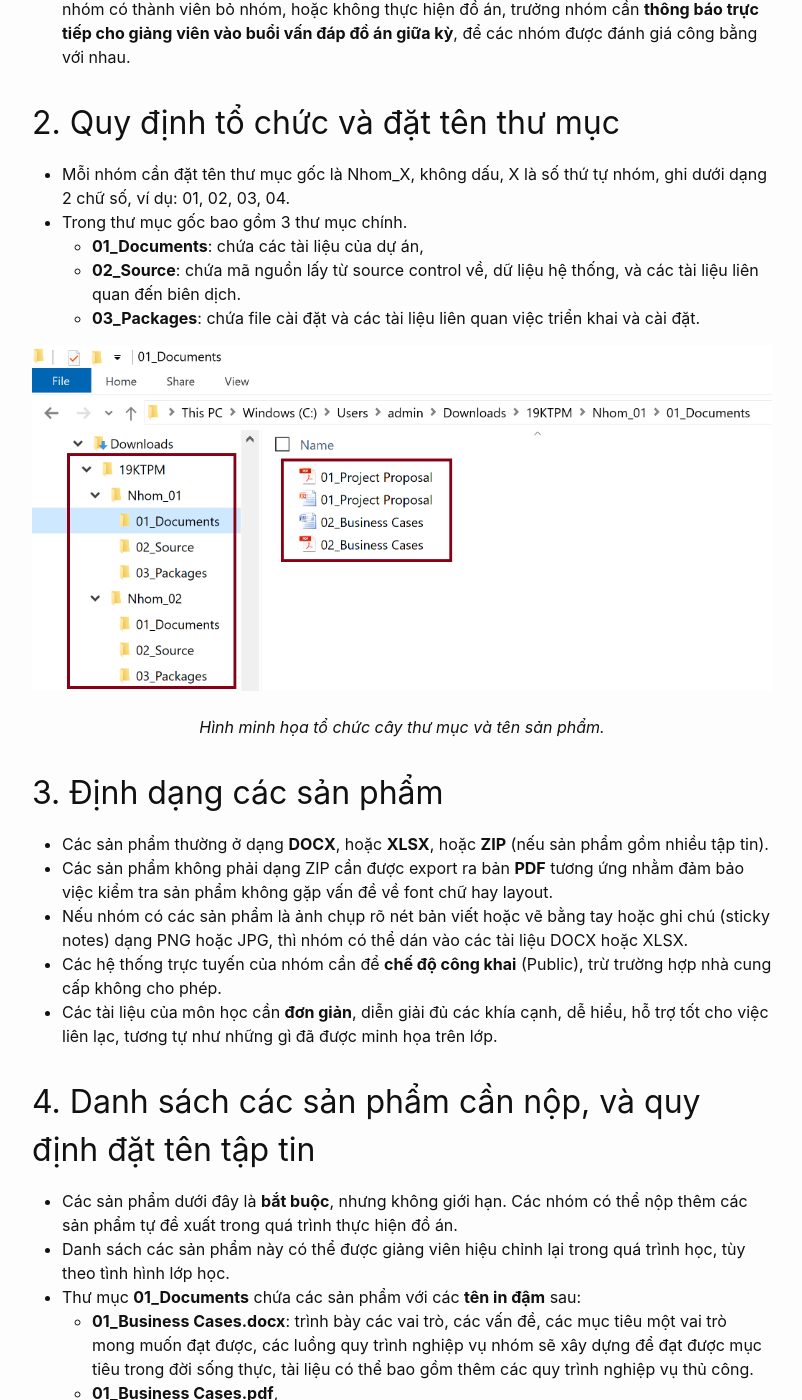
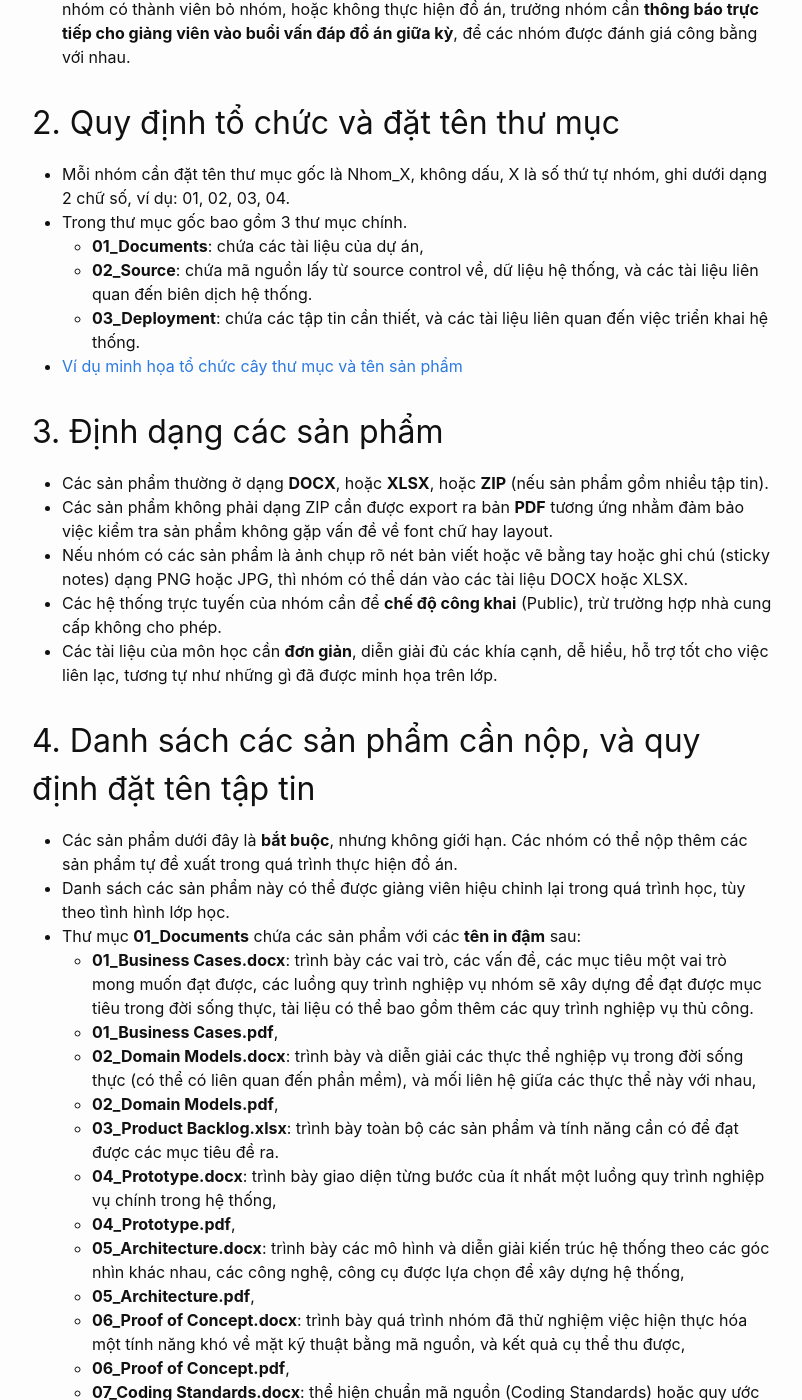
Before and after one commit to ngohuybien/ngohuybien.github.io, a Jekyll site: the page built from _posts/2024-01-20-enterprise-project-artifacts.md, in a window 1280 px wide and 1400 px high, scrolled down 639 px. Shown: the whole window, without its empty margins (238-1040 px from the left). Built offline with Jekyll 4.4.1, drawn with Linux system fonts in a browser that asks for light colours; some of the changed text lies outside the part shown.

Commit message:
Update 2024-01-20-enterprise-project-artifacts.md

```diff
--- a/_posts/2024-01-20-enterprise-project-artifacts.md
+++ b/_posts/2024-01-20-enterprise-project-artifacts.md
@@ -18,16 +18,10 @@
 * Mỗi nhóm cần đặt tên thư mục gốc là Nhom_X, không dấu, X là số thứ tự nhóm, ghi dưới dạng 2 chữ số, ví dụ: 01, 02, 03, 04.
 * Trong thư mục gốc bao gồm 3 thư mục chính.
     * **01_Documents**: chứa các tài liệu của dự án,
-    * **02_Source**: chứa mã nguồn lấy từ source control về, dữ liệu hệ thống, và các tài liệu liên quan đến biên dịch.
-    * **03_Packages**: chứa file cài đặt và các tài liệu liên quan việc triển khai và cài đặt.
-
-<div align="center">
-<img src ="https://ngohuybien.github.io/assets/images/folder-structure.png" alt = "Cây thư mục và tên sản phẩm" width="1024">
-</div>
-<div align="center">
-<br>
-<i>Hình minh họa tổ chức cây thư mục và tên sản phẩm.</i>
-</div>
+    * **02_Source**: chứa mã nguồn lấy từ source control về, dữ liệu hệ thống, và các tài liệu liên quan đến biên dịch hệ thống.
+    * **03_Deployment**: chứa các tập tin cần thiết, và các tài liệu liên quan đến việc triển khai hệ thống.
+* <a href ="https://drive.google.com/drive/folders/17HOXq4MS4uKKT0jnB32I19GqO519JClm?usp=sharing" target="_blank">
+  Ví dụ minh họa tổ chức cây thư mục và tên sản phẩm</a>
 
 ## 3. Định dạng các sản phẩm
 * Các sản phẩm thường ở dạng **DOCX**, hoặc **XLSX**, hoặc **ZIP** (nếu sản phẩm gồm nhiều tập tin).
@@ -42,8 +36,8 @@
 * Thư mục **01_Documents** chứa các sản phẩm với các **tên in đậm** sau:
     * **01_Business Cases.docx**: trình bày các vai trò, các vấn đề, các mục tiêu một vai trò mong muốn đạt được, các luồng quy trình nghiệp vụ nhóm sẽ xây dựng để đạt được mục tiêu trong đời sống thực, tài liệu có thể bao gồm thêm các quy trình nghiệp vụ thủ công.
     * **01_Business Cases.pdf**,
-    * **02_Domain Model.docx**: trình bày mô hình và diễn giải các thực thể nghiệp vụ trong đời sống thực (có thể có liên quan đến phần mềm) và mối liên hệ giữa các thực thể này với nhau,
-    * **02_Domain Model.pdf**,
+    * **02_Domain Models.docx**: trình bày và diễn giải các thực thể nghiệp vụ trong đời sống thực (có thể có liên quan đến phần mềm), và mối liên hệ giữa các thực thể này với nhau,
+    * **02_Domain Models.pdf**,
     * **03_Product Backlog.xlsx**: trình bày toàn bộ các sản phẩm và tính năng cần có để đạt được các mục tiêu đề ra.
     * **04_Prototype.docx**: trình bày giao diện từng bước của ít nhất một luồng quy trình nghiệp vụ chính trong hệ thống,
     * **04_Prototype.pdf**,
@@ -76,7 +70,7 @@
     * Các giảng viên sẽ **KHÔNG** giải quyết các thắc mắc về điểm số nếu mã nguồn không biên dịch được theo tài liệu "04_Compilation Guide.docx" (minh chứng bằng các ảnh chụp màn hình).
     * Các giảng viên sẽ **KHÔNG** giải quyết các thắc mắc về điểm số nếu các liên kết hoặc tài khoản không hoạt động được (minh chứng bằng các ảnh chụp màn hình).
 
-* Thư mục **03_Packages** chứa các sản phẩm với các tên in đậm sau:
+* Thư mục **03_Deployment** chứa các sản phẩm với các tên in đậm sau:
     * **01_Deployment_Package**: Thư mục chứa các sản phẩm, tập tin cấu hình, kịch bản (scripts) để triển khai, để cài đặt và triển khai trong môi trường thực.
     * **02_Deployment Guide.docx**: Tài liệu hướng dẫn **một nhà quản trị hệ thống** (IT Administrator) cách đăng ký các dịch vụ, cài đặt môi trường triển khai, cấu hình hệ thống triển khai liên tục, hệ thống chuyển giao liên tục, thực thi các kịch bản cung cấp và tài nguyên để vận hành hệ thống (IaaC). Tài liệu cũng cần mô tả từng kết quả thu được sau khi triển khai hệ thống lên môi trường Internet và thiết bị thực sự, ví dụ như web UI, APIs, databases, authenciation and authorization service. Ngoài ra trong tài liệu này còn có các thông tin sau:
         * Trang 2 chứa liên kết đến video trên YouTube biểu diễn cách triển khai hệ thống của nhóm.
```
